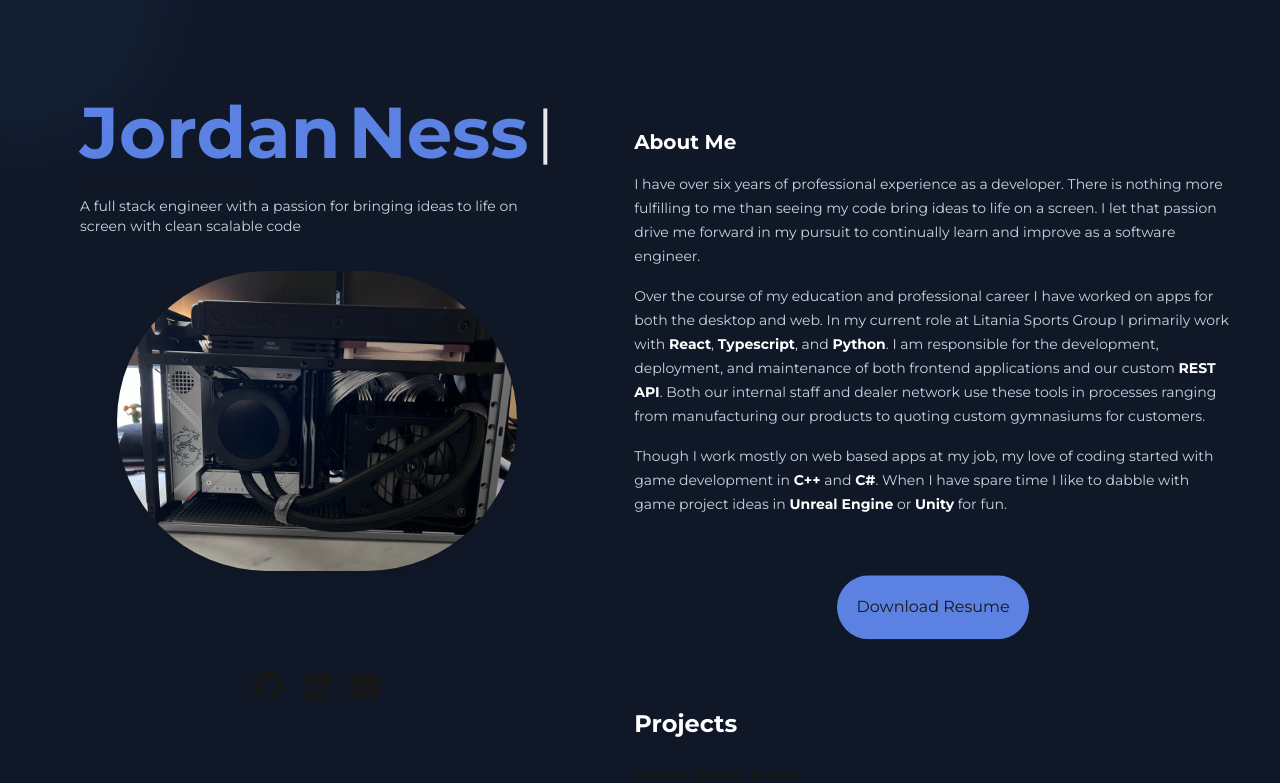
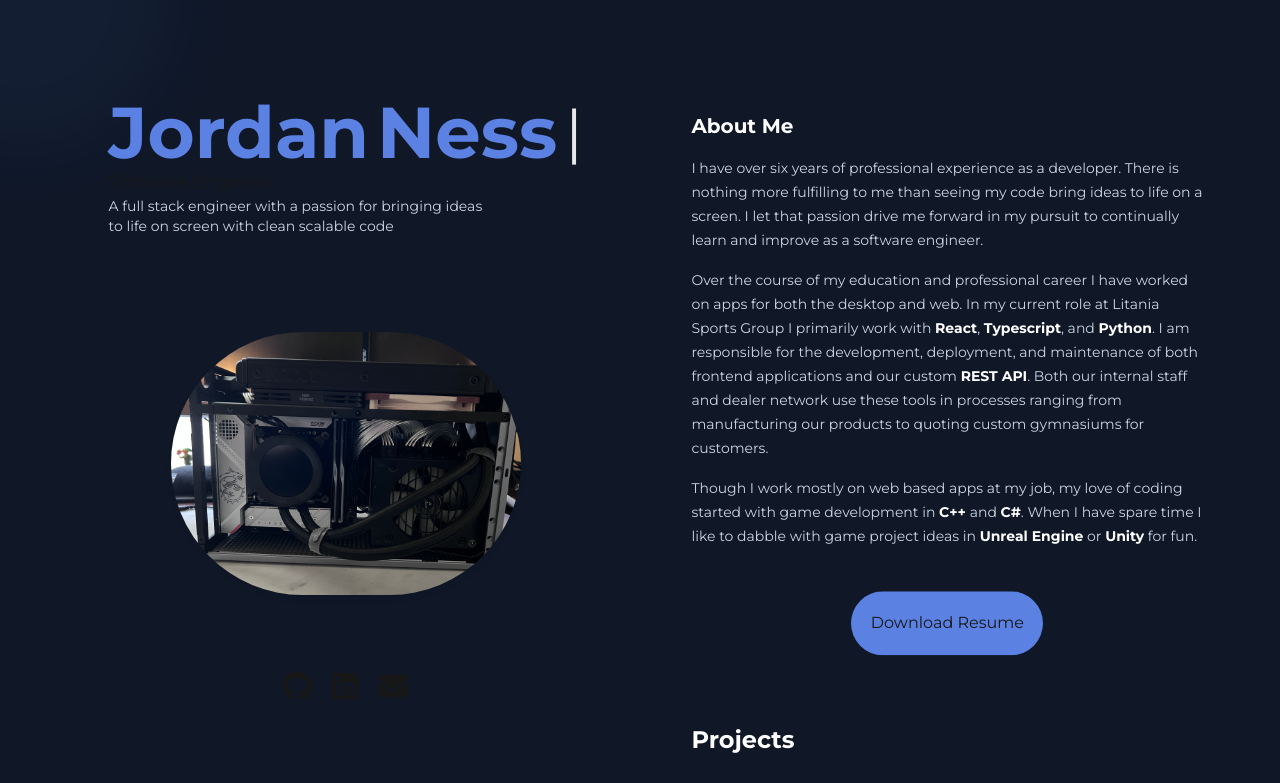
Before and after one commit to nessj1994/portfolio-site, a Next.js app: page / in a window 1280 px wide. Shown: the top 783 px of the page. Built offline with nearby package versions, Linux system fonts and the light colour scheme.

Commit message:
More responsive layout updates. Mostly finished now

```diff
--- a/src/app/components/atoms/Bio/Bio.tsx
+++ b/src/app/components/atoms/Bio/Bio.tsx
@@ -24,12 +24,12 @@
 
   return (
     <div
-      className={`text-wrap prose prose-sm text-slate-300 prose-invert w-full grid`}
+      className={`text-wrap prose prose-sm text-slate-300 prose-invert max-w-full grid`}
     >
-      <div className="z-0 opacity-0 col-start-1 row-start-1">
+      <div className="z-0 opacity-0 col-start-1 row-start-1 lg:-my-4">
         <Markdown>{bio}</Markdown>
       </div>
-      <div className={'z-10  col-start-1 row-start-1'}>
+      <div className={'z-10  col-start-1 row-start-1 lg:-my-4'}>
         <Markdown components={{ strong: HighlightStrong }}>
           {displayedText}
         </Markdown>
--- a/src/app/components/atoms/NameDisplay/NameDisplay.tsx
+++ b/src/app/components/atoms/NameDisplay/NameDisplay.tsx
@@ -1,8 +1,8 @@
 const NameDisplay = () => {
   return (
-    <div className="flex flex-col lg:flex-row items-start lg:items-center gap-2 text-highlight-200">
+    <div className="flex flex-row flex-wrap justify-center sm:justify-start  gap-2 text-highlight-200">
       <h1 className="text-7xl font-semibold">Jordan</h1>
-      <div className="flex flex-row items-center gap-2 -mt-2 lg:mt-0">
+      <div className="flex flex-row items-center gap-2  sm:mt-0">
         <h1 className="text-7xl font-semibold">Ness</h1>
         <h1 className="text-white animate-blink text-6xl">|</h1>
       </div>
--- a/src/app/components/molecules/SocialPanel/SocialPanel.tsx
+++ b/src/app/components/molecules/SocialPanel/SocialPanel.tsx
@@ -16,10 +16,10 @@
 
 const SocialPanel = () => {
   return (
-    <div className="lg:self-end flex-1 h-full flex flex-row gap-5 justify-center items-center">
+    <div className="lg:self-end flex-1 h-full flex flex-row gap-5 justify-center items-end">
       <SocialLink id={0} socialID="GitHub" icon={ghIcon} />
-      <SocialLink id={0} socialID="LinkedIn" icon={linkedInIcon} />
-      <SocialLink id={0} socialID="Email" icon={emailIcon} />
+      <SocialLink id={1} socialID="LinkedIn" icon={linkedInIcon} />
+      <SocialLink id={2} socialID="Email" icon={emailIcon} />
     </div>
   );
 };
--- a/src/app/layout.tsx
+++ b/src/app/layout.tsx
@@ -39,7 +39,10 @@
   children: React.ReactNode;
 }>) {
   return (
-    <html lang="en" className="scroll-smooth w-screen ">
+    <html
+      lang="en"
+      className="scroll-smooth w-screen max-w-screen overflow-x-hidden"
+    >
       <body
         // className={`${monteserrat.variable} antialiased`}
         className={`${monteserrat.className} antialiased`}
--- a/src/app/page.tsx
+++ b/src/app/page.tsx
@@ -15,10 +15,10 @@
     <div className="lg:mx-auto min-h-screen bg-gray-900 scroll-mt-5 lg:px-6">
       <CursorFollower />
       {/* <Navbar /> */}
-      <div className="flex flex-col mx-6 lg:flex-row lg:justify-evenly lg:gap-12 ">
+      <div className="flex flex-col mx-6 lg:flex-row lg:justify-evenly lg:gap-12">
         <div
           id="header"
-          className="flex flex-col max-h-screen  top-0 lg:sticky pt-12 lg:py-24"
+          className="flex flex-col max-h-screen top-0 lg:sticky pt-12 lg:py-24"
         >
           <div
             id="about-container"
@@ -26,39 +26,41 @@
           >
             <div
               id="profile"
-              className="flex grow flex-col lg:h-full min-w-72 "
+              className="flex grow flex-1 flex-col lg:h-full lg:basis-xl min-w-72 "
             >
-              <div className="flex flex-col self-start">
+              <div className="flex lg:flex-col lg:items-start md:gap-16 lg:gap-24 ">
+                <div className="flex flex-col lg:self-start items-center md:items-start lg:justify-start lg:grow flex-1">
                   <NameDisplay />
                   <TitleDisplay title={'Software Engineer'} />
-                <span className="text-wrap max-w-md text-sm text-slate-300">
+                  <span className="text-wrap max-w-xs md:max-w-sm text-sm text-slate-300">
                     A full stack engineer with a passion for bringing ideas to
                     life on screen with clean scalable code
                   </span>
                 </div>
                 <div
                   id="avatar-container"
-                className="justify-center self-center hidden lg:flex flex-col flex-1 grow mx-auto"
+                  className="md:flex flex-col md:flex-1 justify-center self-center mx-auto"
                 >
                   <Image
                     src="/images/avatar.jpg"
                     alt="Jordan Ness"
                     sizes="auto"
-                  className="rounded-full shadow-md hidden lg:flex"
-                  width={400}
-                  height={400}
+                    className="rounded-full shadow-md hidden md:flex"
+                    width={350}
+                    height={350}
                   />
+                </div>
               </div>
               <div
                 id="social-container"
-                className="w-full mt-12 lg:mt-16 self-end flex"
+                className="w-full self-end flex flex-1 pt-16 "
               >
                 <SocialPanel />
               </div>
             </div>
           </div>
         </div>
-        <div id="main" className="flex flex-col lg:py-24">
+        <div id="main" className="flex flex-col shrink basis-lg lg:py-24">
           <Bio />
           <ResumeButton />
           {/* <div id="projects" className=" flex flex-col ">
```
Also changed, not shown: 1 other file (tests, documents, lock files or other folders). Lines whose indentation alone changed are shown as unchanged.
